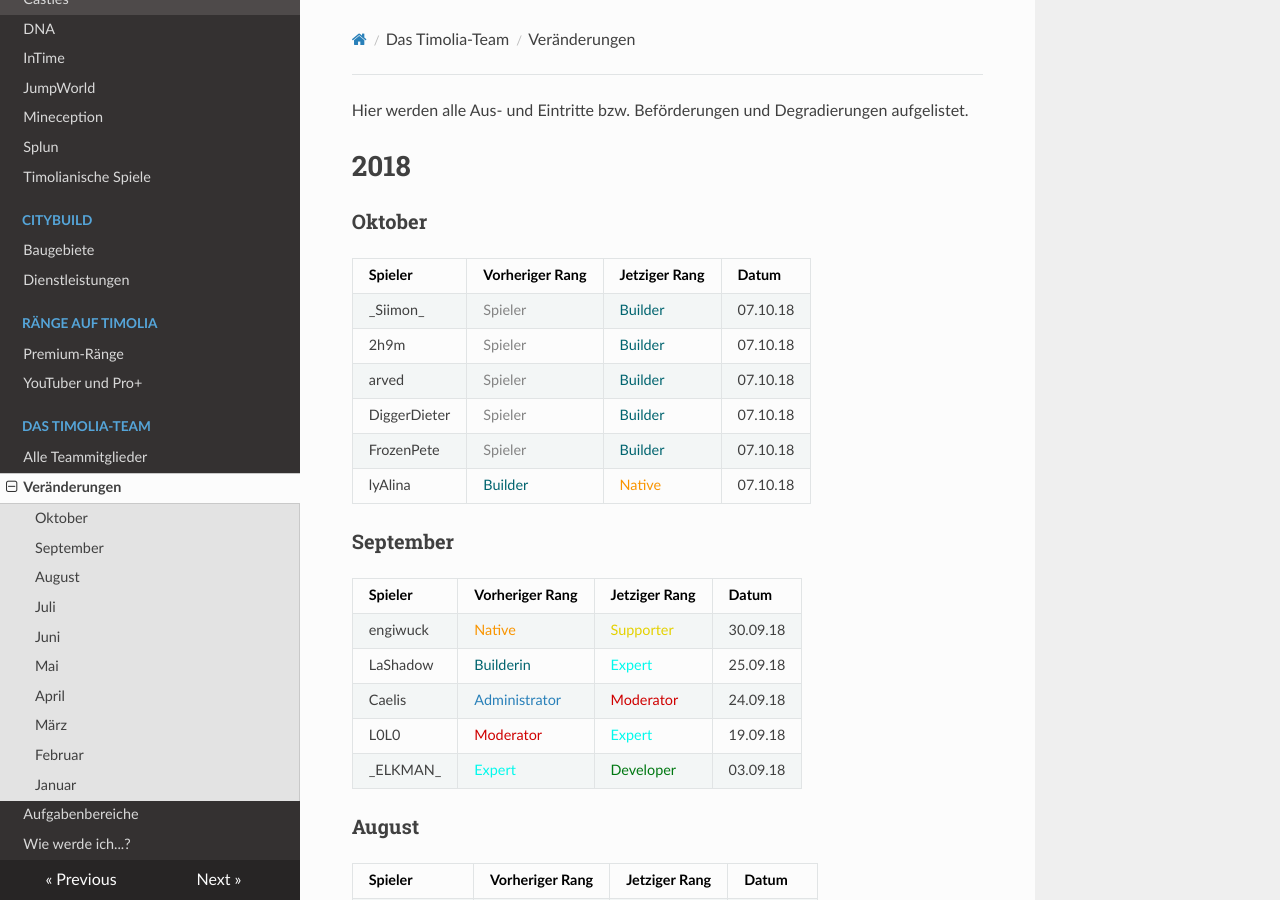
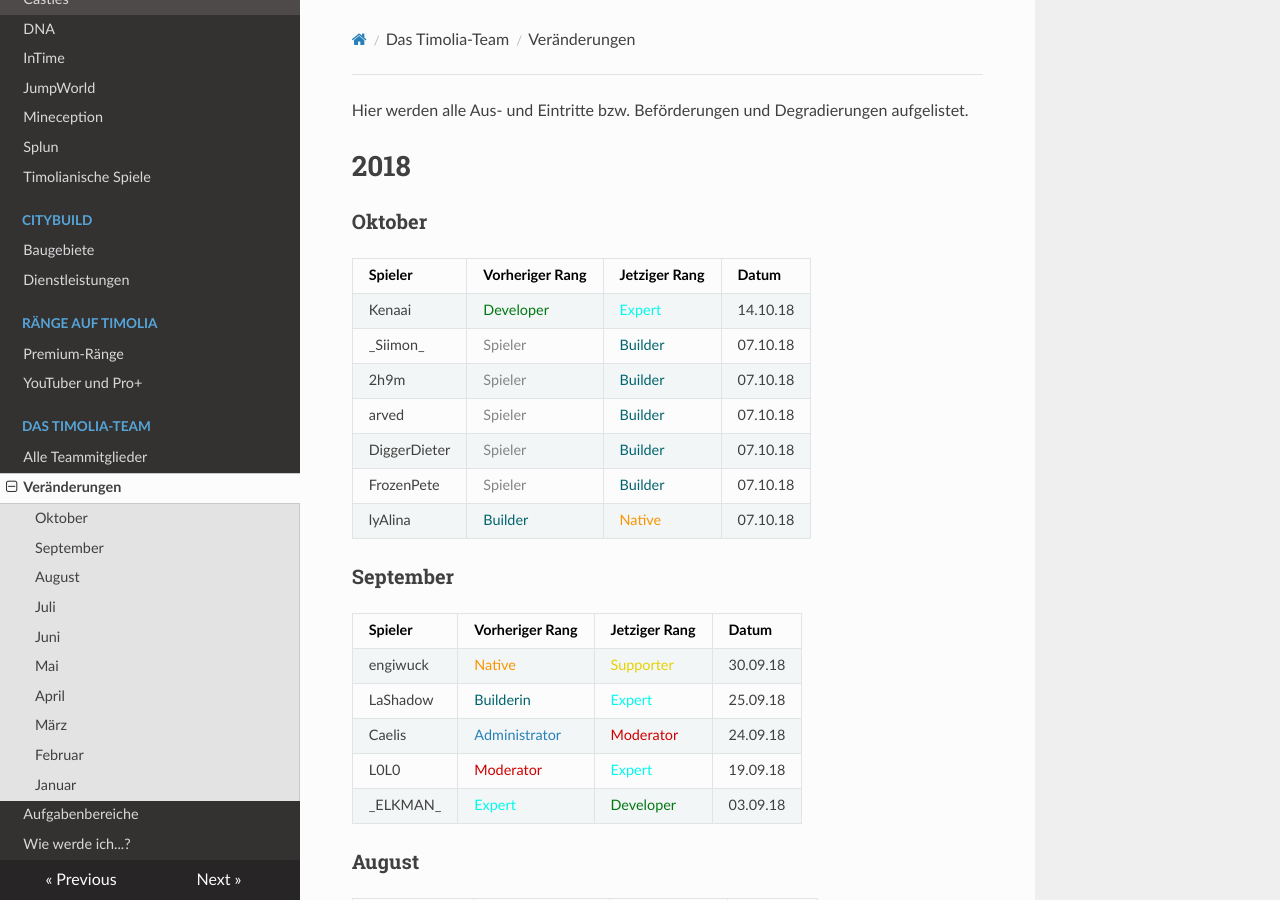
Before and after one commit to TimoliaDE/HowTo, an MkDocs documentation site: the page built from docs/team/changes.md, in a window 1280 px wide and 900 px high. Built offline with MkDocs 1.6.1, drawn with Linux system fonts in a browser that asks for light colours; nearby versions of some CDN libraries; old or Windows-style settings are respelled for this version of MkDocs.

Commit message:
Update changes.md

```diff
--- a/docs/team/changes.md
+++ b/docs/team/changes.md
@@ -5,6 +5,7 @@ Hier werden alle Aus- und Eintritte bzw. Beförderungen und Degradierungen aufge
 ###  <strong>Oktober</strong>
 | Spieler | Vorheriger Rang | Jetziger Rang | Datum |
 | ------ | ------ | ------ | ------ |
+|Kenaai | <span style="color:#007812">Developer</span> | <span style="color:#00F9EC">Expert</span> | 14.10.18 |
 |\_Siimon\_ | <span style="color:#848484">Spieler</span> | <span style="color:#00646F">Builder</span> | 07.10.18  |
 |2h9m | <span style="color:#848484">Spieler</span> | <span style="color:#00646F">Builder</span> | 07.10.18  |
 |arved | <span style="color:#848484">Spieler</span> | <span style="color:#00646F">Builder</span> | 07.10.18  |
```
